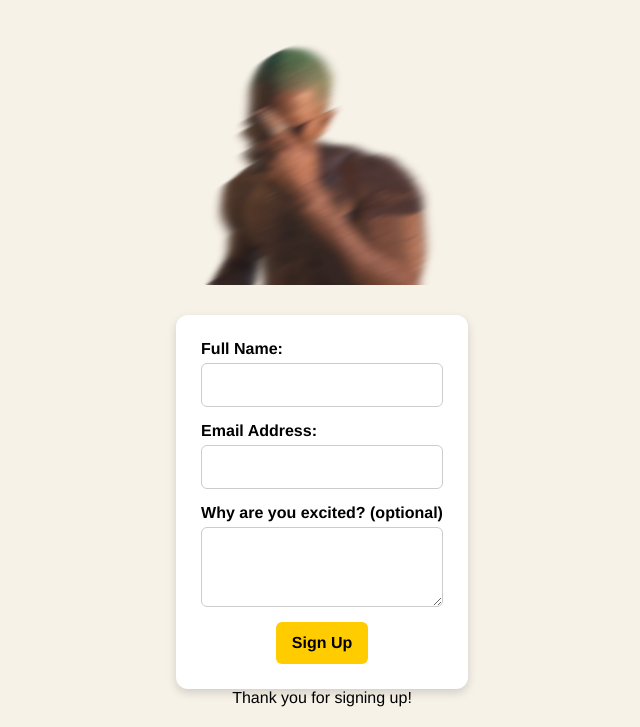
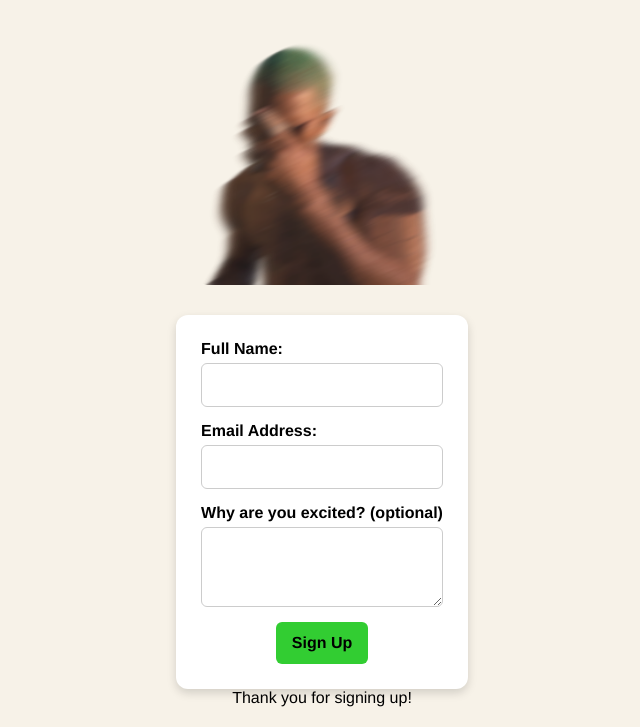
Before and after one commit to Amare-s-Organization/Project1, a plain HTML site: page index.html in a window 1280 px wide. Shown: the part 108-835 px from the top of the page, without its empty margins (318-958 px from the left). Drawn offline with Linux system fonts and the light colour scheme; a script that the page names is missing.

Commit message:
neon green button
instead of yellow i went neon green to match the tone color of his hair

```diff
--- a/css/styles.css
+++ b/css/styles.css
@@ -69,7 +69,7 @@ input, textarea {
 
 
 button {
-  background-color: #ffcc00;
+  background-color: #32cd32;
   color: #000;
   padding: 12px 16px;
   border: none;
@@ -80,9 +80,10 @@ button {
 }
 
 button:hover {
-  background-color: #ffbb00;
+  background-color: #2eb82e;
   transform: scale(1.05);
 }
+
 
 
 @media (min-width: 600px) {
```
